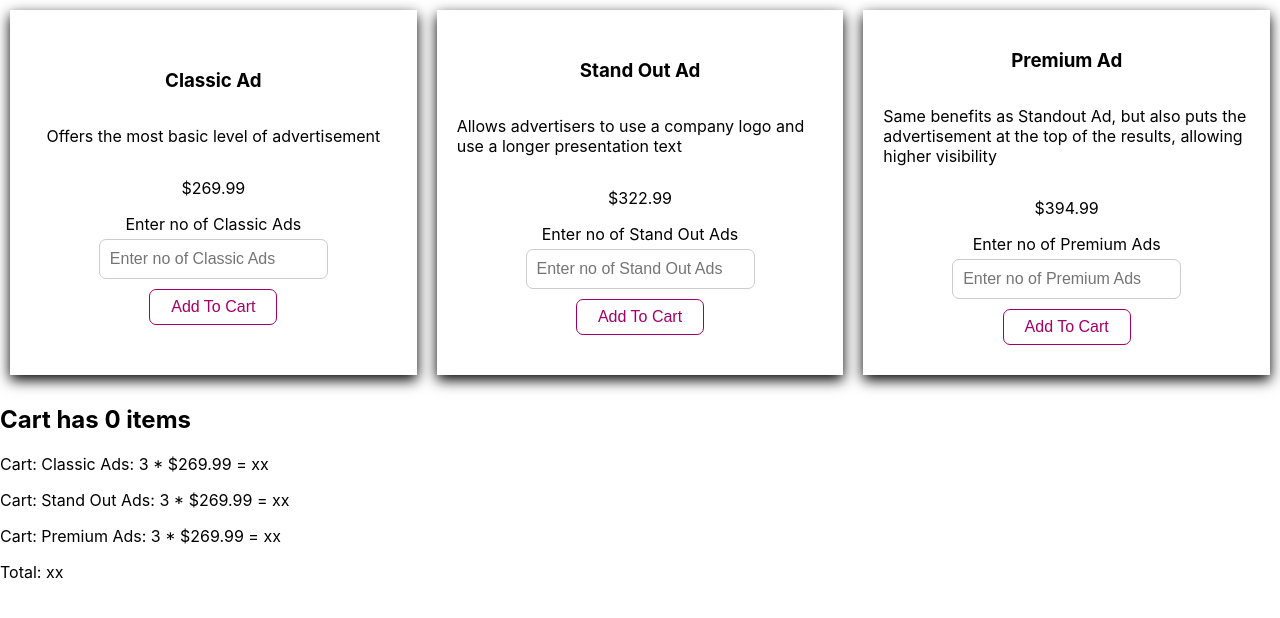
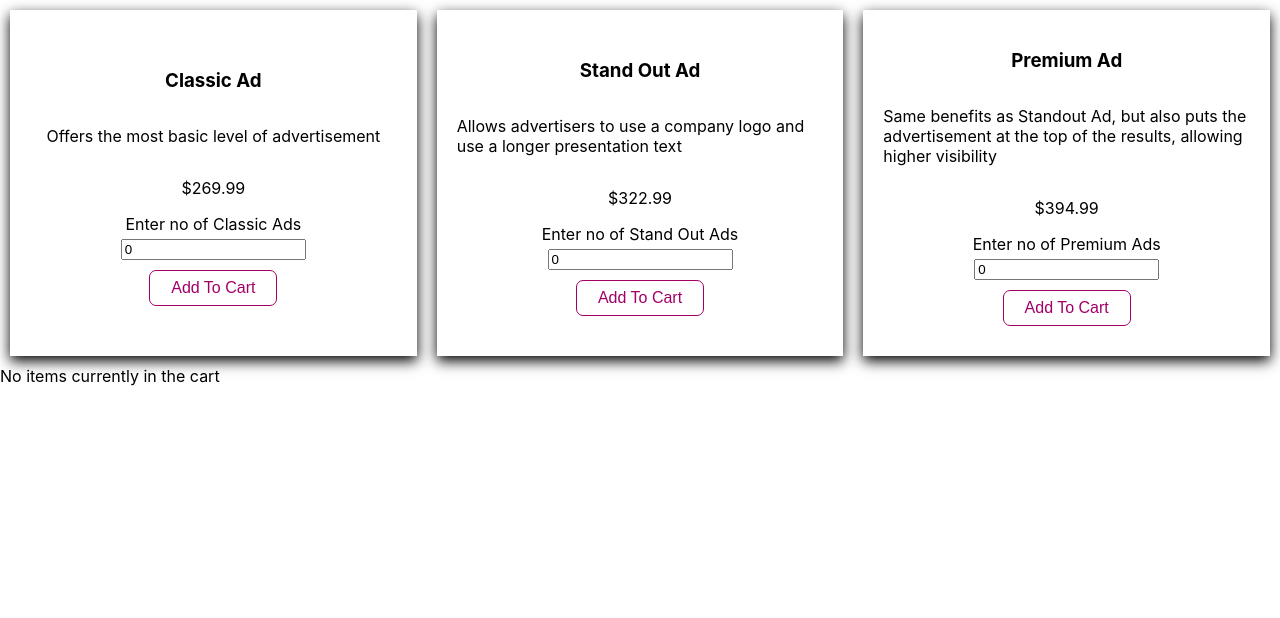
Before and after one commit to Brauxel/seek-code-test, a React (Create React App) app: page / in a window 1280 px wide. Shown: the top 618 px of the page. Built offline with nearby package versions, Linux system fonts and the light colour scheme.

Commit message:
product added to cart

```diff
--- a/src/components/contexts/CartContext.tsx
+++ b/src/components/contexts/CartContext.tsx
@@ -1,5 +1,6 @@
 import { createContext, useReducer, useCallback } from 'react'
-import { Action, CartItems, ActionTypes, CartItem } from '../models/Cart'
+import { Action, ActionTypes, CartItems } from '../models/Cart'
+import { ProductPayload } from '../models/Products'
 
 interface Props {
   children: React.ReactNode
@@ -7,8 +8,8 @@ interface Props {
 
 interface CartContextProps {
   items: CartItems
-  addItems: ({ id, quantity }: CartItem) => void
-  removeItems: ({ id, quantity }: CartItem) => void
+  addItems: ({ productId, quantity }: ProductPayload) => void
+  removeItems: ({ productId, quantity }: ProductPayload) => void
 }
 
 export const CartContext = createContext({} as CartContextProps)
@@ -16,9 +17,19 @@ export const CartContext = createContext({} as CartContextProps)
 const reducer = (state: CartItems, action: Action) => {
   switch (action.type) {
     case ActionTypes.ADD_ITEM:
-      return [action.payload, ...state]
+      if (state.find((item) => item.productId === action.payload.productId)) {
+        return state.map((product) => {
+          if (action.payload.productId !== product.productId) return product
+          return {
+            ...product,
+            quantity: product.quantity + action.payload.quantity,
+          }
+        })
+      }
+
+      return [...state, action.payload]
     case ActionTypes.REMOVE_ITEM:
-      return [action.payload, ...state]
+      return [...state]
     default:
       return state
   }
@@ -28,20 +39,20 @@ export const CartProvider: React.FC<Props> = ({ children }) => {
   const [items, dispatch] = useReducer(reducer, [])
 
   const addItems = useCallback(
-    ({ id, productId, quantity }) => {
+    (payload) => {
       dispatch({
         type: ActionTypes.ADD_ITEM,
-        payload: { id, productId, quantity },
+        payload,
       })
     },
     [dispatch]
   )
 
   const removeItems = useCallback(
-    ({ id, productId, quantity }) => {
+    (payload) => {
       dispatch({
         type: ActionTypes.REMOVE_ITEM,
-        payload: { id, productId, quantity },
+        payload,
       })
     },
     [dispatch]
--- a/src/components/shared/molecules/product/Product.tsx
+++ b/src/components/shared/molecules/product/Product.tsx
@@ -1,32 +1,59 @@
+import { ChangeEvent, useContext, useState } from 'react'
+import { CartContext } from 'src/components/contexts/CartContext'
 import { Product as ProductType } from 'src/components/models/Products'
 import { Button } from '../../atoms/button/Button'
 import { Card } from '../../atoms/card/Card'
-import { Input } from '../../atoms/input/Input'
+// import { Input } from '../../atoms/input/Input'
 import { Label } from '../../atoms/label/Label'
 
 interface Props {
   product: ProductType
 }
 
-export const Product: React.FC<Props> = ({ product }) => (
-  <Card key={product.id}>
+export const Product: React.FC<Props> = ({ product }) => {
+  const [currentQty, setCurrentQty] = useState(0)
+  const { addItems } = useContext(CartContext)
+
+  const handleChange = (event: ChangeEvent<HTMLInputElement>) => {
+    setCurrentQty(Number(event.target.value))
+  }
+
+  const handleAddClick = (
+    e: React.MouseEvent<HTMLButtonElement, MouseEvent>
+  ) => {
+    e.preventDefault()
+
+    addItems({
+      name: product.name,
+      productId: product.id,
+      quantity: currentQty,
+      price: product.price,
+    })
+
+    setCurrentQty(0)
+  }
+
+  return (
+    <Card>
       <h3>{product.name}</h3>
       <p>{product.description}</p>
       <p>${product.price}</p>
 
       <Label htmlFor={product.name}>{`Enter no of ${product.name}s`}</Label>
 
-    {/* NOTE: Please note, I understand ideally we'd create a controlled form element but for the sake of expediency I have chosen to implement an uncontrolled element. */}
-    <Input
+      <input
         id={product.id.toString()}
         type="number"
         placeholder={`Enter no of ${product.name}s`}
         name={product.name}
         min="0"
+        value={currentQty}
+        onChange={handleChange}
       />
 
-    <Button type="submit" appearance="secondary" value={product.id}>
+      <Button type="submit" appearance="secondary" onClick={handleAddClick}>
         Add To Cart
       </Button>
     </Card>
   )
+}
--- a/src/components/shared/organisms/cart/Cart.tsx
+++ b/src/components/shared/organisms/cart/Cart.tsx
@@ -6,11 +6,16 @@ export const Cart = () => {
 
   return (
     <div className="cart">
-      <h2>Cart has {items.length} items</h2>
-      <p>Cart: Classic Ads: 3 * $269.99 = xx</p>
-      <p>Cart: Stand Out Ads: 3 * $269.99 = xx</p>
-      <p>Cart: Premium Ads: 3 * $269.99 = xx</p>
-      <p>Total: xx</p>
+      {items.length === 0
+        ? 'No items currently in the cart'
+        : items.map((item) => (
+            <div key={item.productId}>
+              <p>
+                Cart: {item.name} * {item.quantity} = $
+                {item.quantity * item.price}
+              </p>
+            </div>
+          ))}
     </div>
   )
 }
```
Also changed, not shown: src/components/models/Cart.ts (+5 -11 lines), src/components/models/Products.ts (+10 -3 lines). Lines whose indentation alone changed are shown as unchanged.
